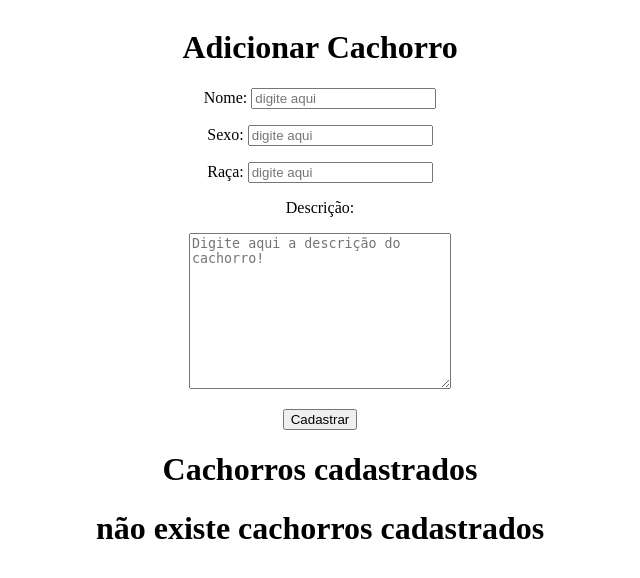
After one commit to Lindgren-07/sqlalchemy_bd, a Flask app: page /cachorro in a window 1280 px wide. The commit adds this page. Shown: the top 578 px of the page, without its empty margins (320-960 px from the left). Run offline with Flask 3, Linux system fonts and the light colour scheme.

```diff
--- a/main.py
+++ b/main.py
@@ -7,12 +7,16 @@ app.secret_key = 'joao07'
 
 @app.route('/')
 def home():
-   cachorros = models.session.query(models.Cachorro).all()
-   return render_template('index.html',cachorros = cachorros)
+   return render_template('index.html')
 
 @app.route('/despesas')
 def despesas():
    return render_template('despesas.html')
+
+@app.route('/cachorro')
+def cachorro():
+   cachorros = models.session.query(models.Cachorro).all()
+   return render_template('cachorro.html', cachorros = cachorros)
 
 @app.route('/cadastrar_cachorro',methods=['POST'])
 def cadastrar_cachorro():
@@ -31,10 +35,10 @@ def cadastrar_cachorro():
    try:
       validacao.validarCachorro(nome,sexo,raca,descricao)
       flash('cadastrado com sucesso')
-      return redirect('/')
+      return redirect('/cachorro')
    except ValueError as v:
       flash(str(v))
-      return redirect('/')
+      return redirect('/cachorro')
 
 
 @app.route('/excluir_cachorro', methods=['POST'])
@@ -45,15 +49,30 @@ def excluir_cachorro():
    try:
       validacao.excluirC(id)
       flash(f'Cachorro "{nome}" excluido com sucesso')
-      return redirect('/')
+      return redirect('/cachorro')
    except:
       flash(f'erro ao excluir cachorro')
 
-   return redirect('/')
+   return redirect('/cachorro')
 
 
+@app.route('/cadastrar_despesas', methods=['POST'])
+def cadastrar_despesas():
+   data = request.form.get('data_despesas')
+   valor = request.form.get('valor_despesas')
+   descricao = request.form.get('descricao_despesas')
 
+   if data == '':
+      data = 'null'
 
+   try:
+      validacao.validarDespesas(data,valor,descricao)
+      flash('Despesa cadastrada!')
+      return redirect('/despesas')
+
+   except ValueError as v:
+      flash(str(v))
+      return redirect('/despesas')
 
 if __name__ == '__main__':
    app.run(debug=True)
--- a/models.py
+++ b/models.py
@@ -133,6 +133,9 @@ class Despesas(Base):
 
        tamanho = len(descricao_despesas)
 
+       if descricao_despesas == '':
+          raise ValueError('A descrição de despesas não pode ser nula!')
+
        if tamanho < 0 or tamanho > 255:
           raise ValueError('O tamanho da descrição tem que ter entre 0 a 255 character!')
 
--- /dev/null
+++ b/templates/cachorro.html
@@ -0,0 +1,77 @@
+<!DOCTYPE html>
+<html>
+
+<head>
+    <title>cachorros</title>
+    <meta charset="utf-8">
+    <link rel="stylesheet" href="static/style.css">
+</head>
+
+<body>
+
+
+
+    <h1>Adicionar Cachorro</h1>
+
+    {% set mensagem = get_flashed_messages()%}
+    {% if mensagem %}
+    <div class="mensagem_flash">
+        {{mensagem[0]}}
+    </div>
+    {% endif %}
+
+
+    <form action="/cadastrar_cachorro" method="post">
+        <label for="nome_cachorro">Nome:</label>
+        <input type="text" name="nome_cachorro" id="nome_cachorro" placeholder="digite aqui">
+        <p></p>
+        <label for="sexo_cachorro">Sexo:</label>
+        <input type="text" name="sexo_cachorro" id="sexo_cachorro" placeholder="digite aqui">
+        <p></p>
+        <label for="raca_cachorro">Raça:</label>
+        <input type="text" name="raca_cachorro" id="raca_cachorro" placeholder="digite aqui">
+        <p></p>
+        <label for="descricao_cachorro">Descrição:</label><p></p>
+        <textarea rows = "10" cols = "30" placeholder="Digite aqui a descrição do cachorro!" id= "descricao_cachorro" name = "descricao_cachorro"></textarea>
+        <!-- <input type="text" name="descricao_cachorro" id="descricao_cachorro" placeholder="digite aqui"> -->
+        <p></p>
+        <button type="submit">Cadastrar</button>
+    </form>
+
+
+
+    <div id="cachorroFrente">
+        <h1 id="cachorroCad">Cachorros cadastrados</h1>
+        <div id="cachorro Fundo">
+            {% if cachorros %}
+                {% for i in cachorros%}
+                  <form action="/excluir_cachorro" method="post">
+                    <ul id="lista">
+                        <input type="hidden" name="idCachorro" value="{{i.id_cachorro}}">
+                        <input type="hidden" name="nome" value="{{i.nome_cachorro}}">
+                        <li>Nome: {{i.nome_cachorro}}</li>
+                        <li>Sexo: {{i.sexo_cachorro}}</li>
+                    </ul>
+                    <div id="btnExcluir">
+                        <button type="submit" id="excluir">EXCLUIR</button>
+                    </div>
+                  </form>
+                    <hr id="linha"></hr>
+
+
+                {% endfor %}
+
+            {% else %}
+            <h1>não existe cachorros cadastrados</h1>
+            {% endif %}
+
+        </div>
+    </div>
+
+
+
+
+</body>
+
+
+</html>
--- a/templates/despesas.html
+++ b/templates/despesas.html
@@ -21,10 +21,12 @@
     <input type="date" name="data_despesas" id="data_despesas" placeholder="Digite aqui a data">
     <p></p>
     <label for="valor_despesas">Valor: </label>
-    <input type="text" name = "valor_despesas" id="valor_despesas" placeholder="Digite o valor">
+    <input type="number" name = "valor_despesas" id="valor_despesas" placeholder="Digite o valor">
     <p></p>
     <label for="descricao_despesas">Descrição</label>
     <textarea rows = "10" cols = "30" placeholder="Digite aqui a descrição da despesas!" id= "descricao_despesas" name = "descricao_despesas"></textarea>
+    <p></p>
+    <button type="submit">Cadastrar</button>
 </form>
 
 </body>
```
Also changed, not shown: templates/index.html (+3 -63 lines), validacao.py (+13 -2 lines).
